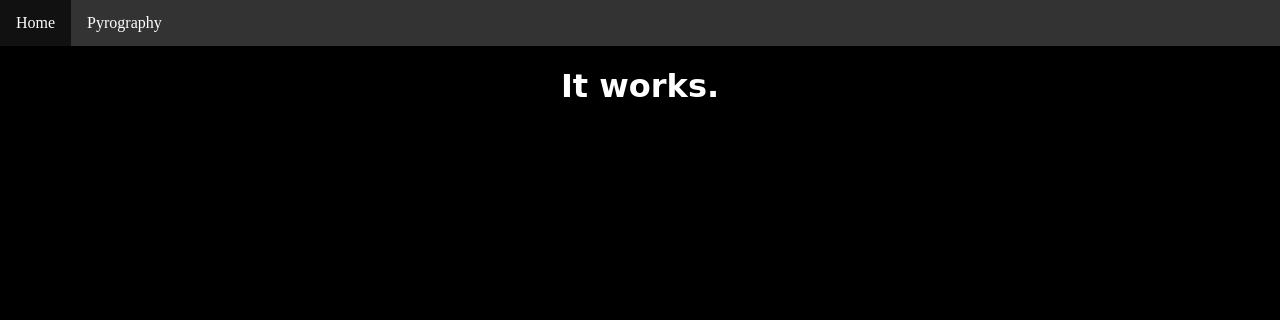
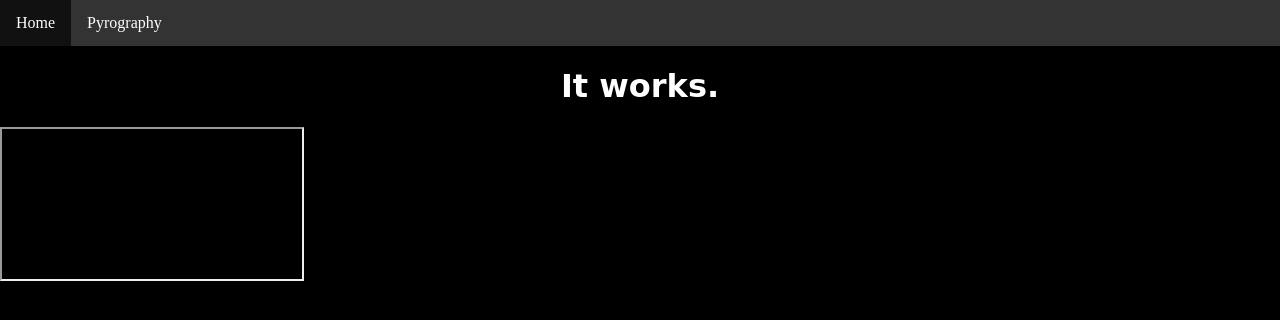
Before and after one commit to jamesbutlerk/jamesbutlerk.github.io, a plain HTML site: page index.html in a window 1280 px wide. Drawn offline with Linux system fonts and the light colour scheme.

Commit message:
try with iframe

```diff
--- a/index.html
+++ b/index.html
@@ -10,8 +10,8 @@
     <a href="/Pyrography">Pyrography</a>
    </nav>
   <h1>It works.</h1>
-  <object data="/tst.html">
+  <iframe src="/tst.html">
     Your browser doesn’t support the object tag.
-</object>
+</iframe>
  </body>
 </html>
```
